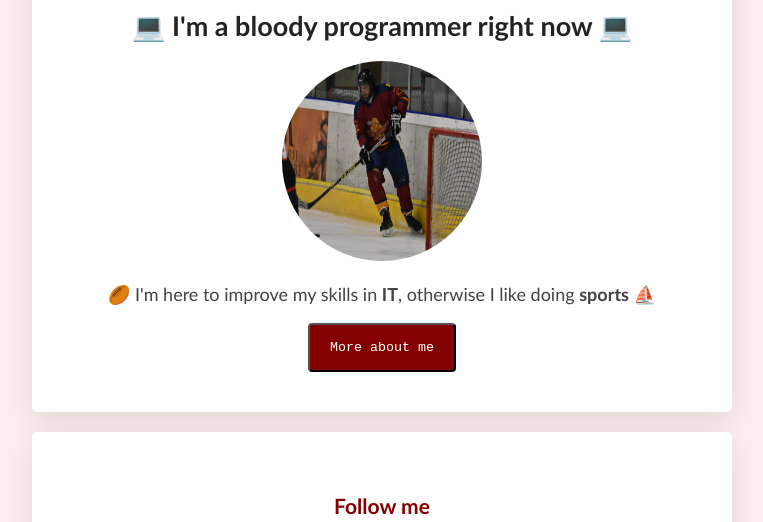
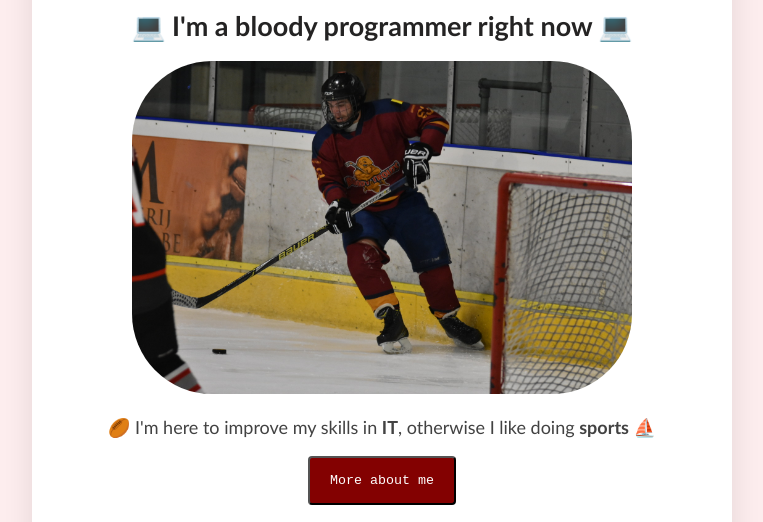
Before and after one commit to Kyrst1/profile, a plain HTML site: page index.html in a window 1280 px wide. Shown: the part 140-662 px from the top of the page, without its empty margins (258-1021 px from the left). Drawn offline with Linux system fonts and the light colour scheme.

Commit message:
make my profile prettier

```diff
--- a/index.html
+++ b/index.html
@@ -13,7 +13,7 @@
             <div class="card">
                 <h1> 🏒 Wazup, I'm Kyrstin 🏒</h1>
                 <h2> 💻 I'm a bloody programmer right now 💻</h2>
-                <img src="/images/IMG_1393.jpg"  alt="Gameday" class="image-circle">
+                <img src="/images/IMG_1393.jpg" width="500px"  alt="Gameday" class="image-circle">
                 <!-- <a class="link" href="https://github.com/">link to anywhere</a> -->
                 <p>
                    🏉 I'm here to improve my skills in <strong>IT</strong>,
--- a/style.css
+++ b/style.css
@@ -26,9 +26,7 @@ ul {
 }
 
 .image-circle {
-    border-radius: 100px;
-    width: 200px;
-    height: 200px;
+    border-radius: 80px;
 }
 
 .container {
```
